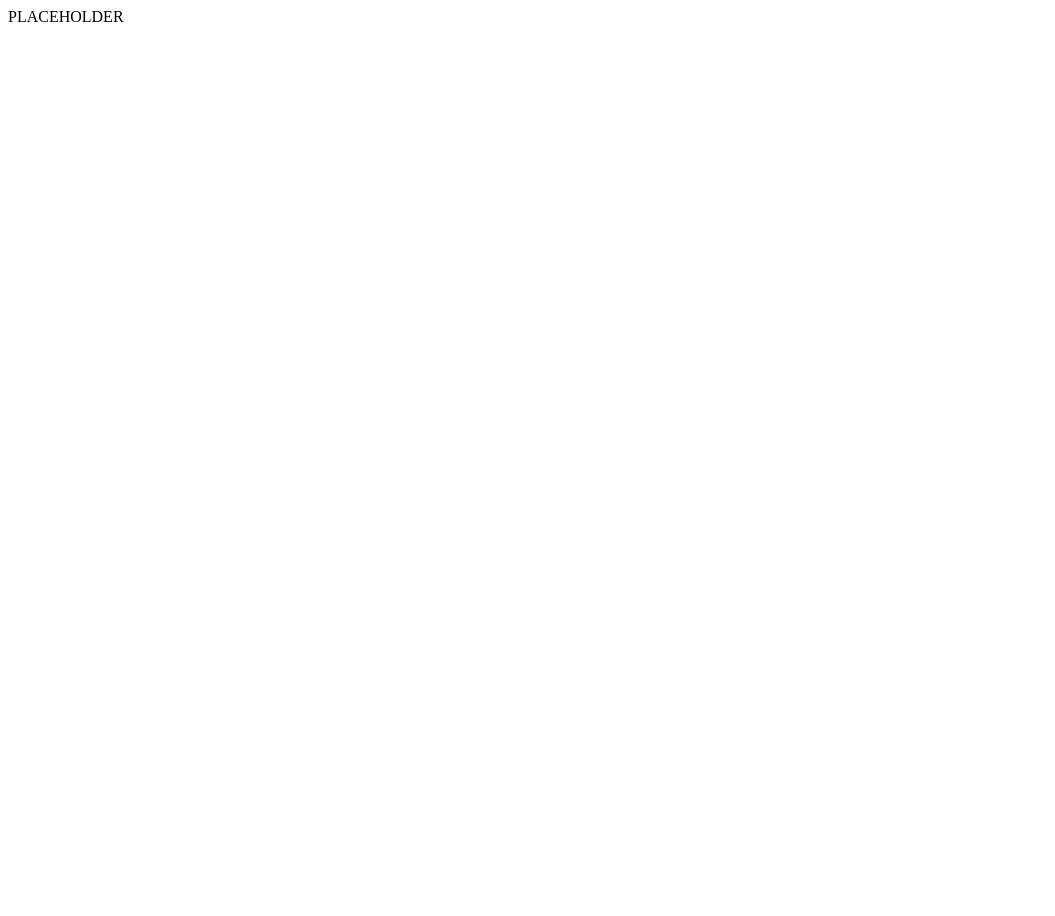
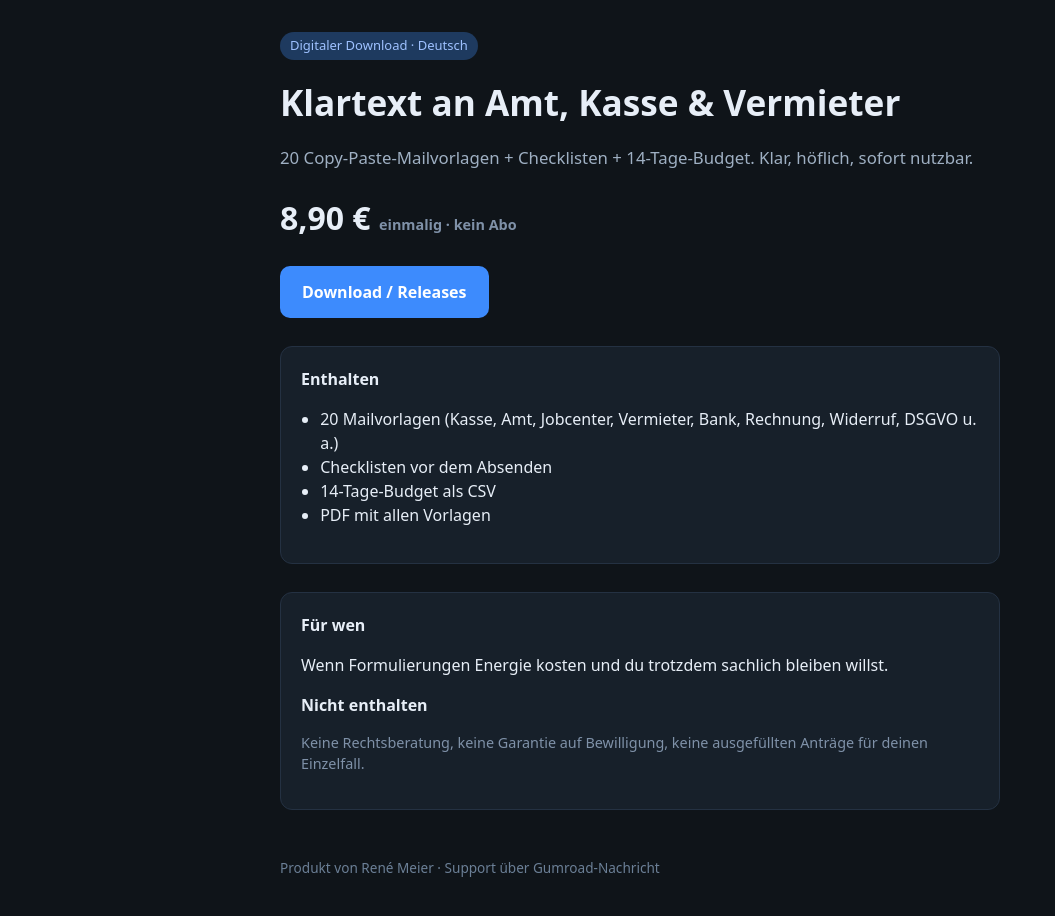
Before and after one commit to goodfellawien-prog/klartext-vorlagen, a plain HTML site: page index.html in a window 1280 px wide. Shown: the whole page, without its empty margins (0-1055 px from the left). Before the commit the page ends 800 px from the top, so only its background shows below. Drawn offline with Linux system fonts and the light colour scheme.

Commit message:
Replace placeholders with real Klartext storefront

```diff
--- a/index.html
+++ b/index.html
@@ -1 +1,48 @@
-PLACEHOLDER
+<!DOCTYPE html>
+<html lang="de">
+<head>
+<meta charset="utf-8"/>
+<meta name="viewport" content="width=device-width, initial-scale=1"/>
+<title>Klartext an Amt, Kasse &amp; Vermieter – 20 Vorlagen</title>
+<meta name="description" content="20 deutschsprachige Mailvorlagen für Krankenkasse, Amt, Vermieter und mehr – plus Checklisten und 14-Tage-Budget. Einmalig 8,90 €."/>
+<style>
+body{margin:0;font-family:system-ui,-apple-system,Segoe UI,Roboto,sans-serif;background:#0f1419;color:#e7eef7;line-height:1.5}
+.wrap{max-width:720px;margin:0 auto;padding:32px 20px 64px}
+.badge{display:inline-block;background:#1e3a5f;color:#9ec1ff;padding:4px 10px;border-radius:999px;font-size:13px}
+h1{font-size:clamp(1.6rem,4vw,2.2rem);margin:16px 0 8px}
+.sub{color:#9fb0c3;font-size:1.05rem}
+.price{font-size:2rem;font-weight:700;margin:24px 0 8px}
+.cta{display:inline-block;background:#3d8bfd;color:#fff;text-decoration:none;padding:14px 22px;border-radius:10px;font-weight:600;margin-top:8px}
+.cta:hover{background:#5a9fff}
+ul{padding-left:1.2rem}
+.card{background:#17202a;border:1px solid #243142;border-radius:12px;padding:20px;margin:28px 0}
+.muted{color:#7f91a8;font-size:.9rem}
+footer{margin-top:48px;color:#6b7f96;font-size:.85rem}
+</style>
+</head>
+<body>
+<main class="wrap">
+<span class="badge">Digitaler Download · Deutsch</span>
+<h1>Klartext an Amt, Kasse &amp; Vermieter</h1>
+<p class="sub">20 Copy-Paste-Mailvorlagen + Checklisten + 14-Tage-Budget. Klar, höflich, sofort nutzbar.</p>
+<p class="price">8,90&nbsp;€ <span class="muted">einmalig · kein Abo</span></p>
+<p><a class="cta" id="buy" href="https://github.com/goodfellawien-prog/klartext-vorlagen/releases/latest">Download / Releases</a></p>
+<div class="card">
+<strong>Enthalten</strong>
+<ul>
+<li>20 Mailvorlagen (Kasse, Amt, Jobcenter, Vermieter, Bank, Rechnung, Widerruf, DSGVO u. a.)</li>
+<li>Checklisten vor dem Absenden</li>
+<li>14-Tage-Budget als CSV</li>
+<li>PDF mit allen Vorlagen</li>
+</ul>
+</div>
+<div class="card">
+<strong>Für wen</strong>
+<p>Wenn Formulierungen Energie kosten und du trotzdem sachlich bleiben willst.</p>
+<strong>Nicht enthalten</strong>
+<p class="muted">Keine Rechtsberatung, keine Garantie auf Bewilligung, keine ausgefüllten Anträge für deinen Einzelfall.</p>
+</div>
+<footer>Produkt von René Meier · Support über Gumroad-Nachricht</footer>
+</main>
+</body>
+</html>
```
Also changed, not shown: 1 other file.
